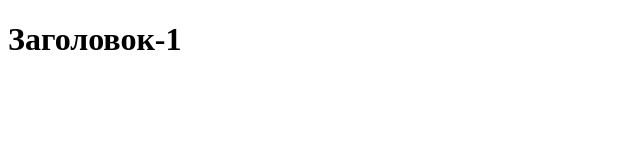
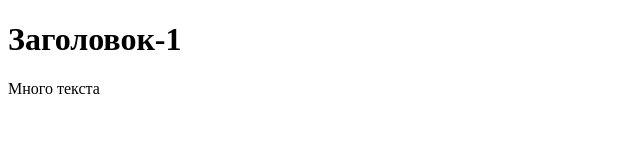
Before and after one commit to fanisrafailovich/html-css, a plain HTML site: page project-1/index.html in a window 1280 px wide. Shown: the whole page, without its empty margins (0-640 px from the left). Drawn offline with Linux system fonts and the light colour scheme.

Commit message:
Добавил текста

```diff
--- a/project-1/index.html
+++ b/project-1/index.html
@@ -8,6 +8,7 @@
 <body>
 	<div class="header">
 		<h1>Заголовок-1</h1>
+		<p>Много текста</p>
 	</div>
 </body>
 </html>
```
